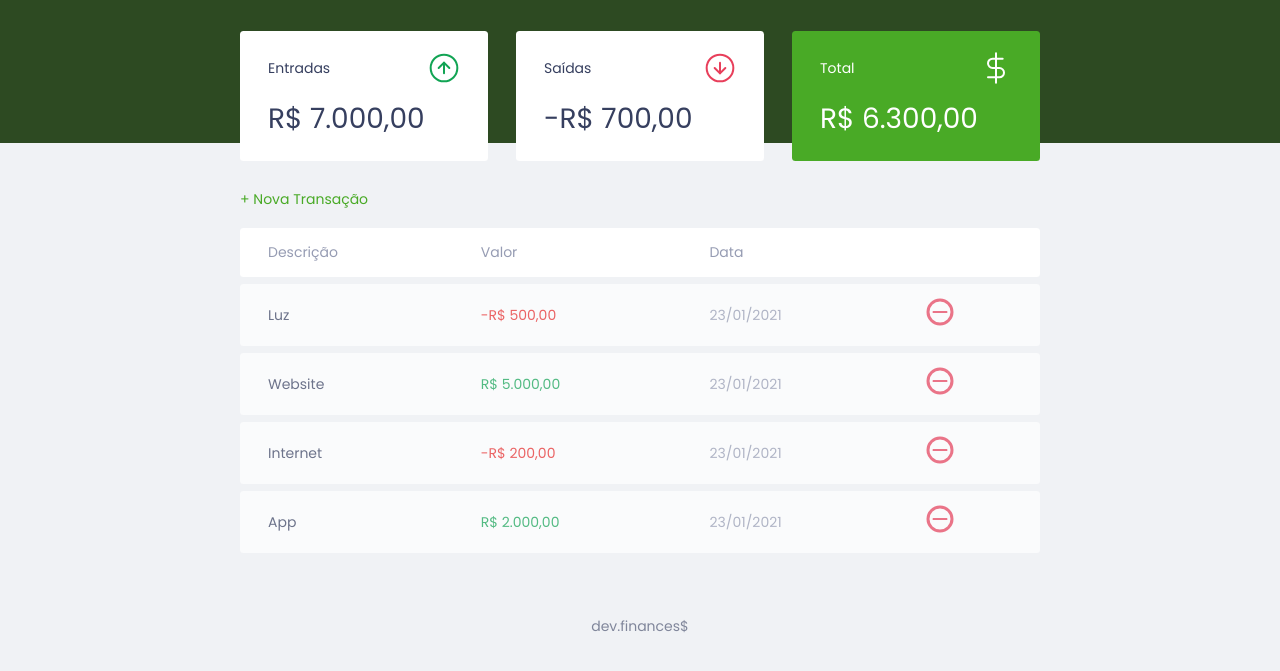
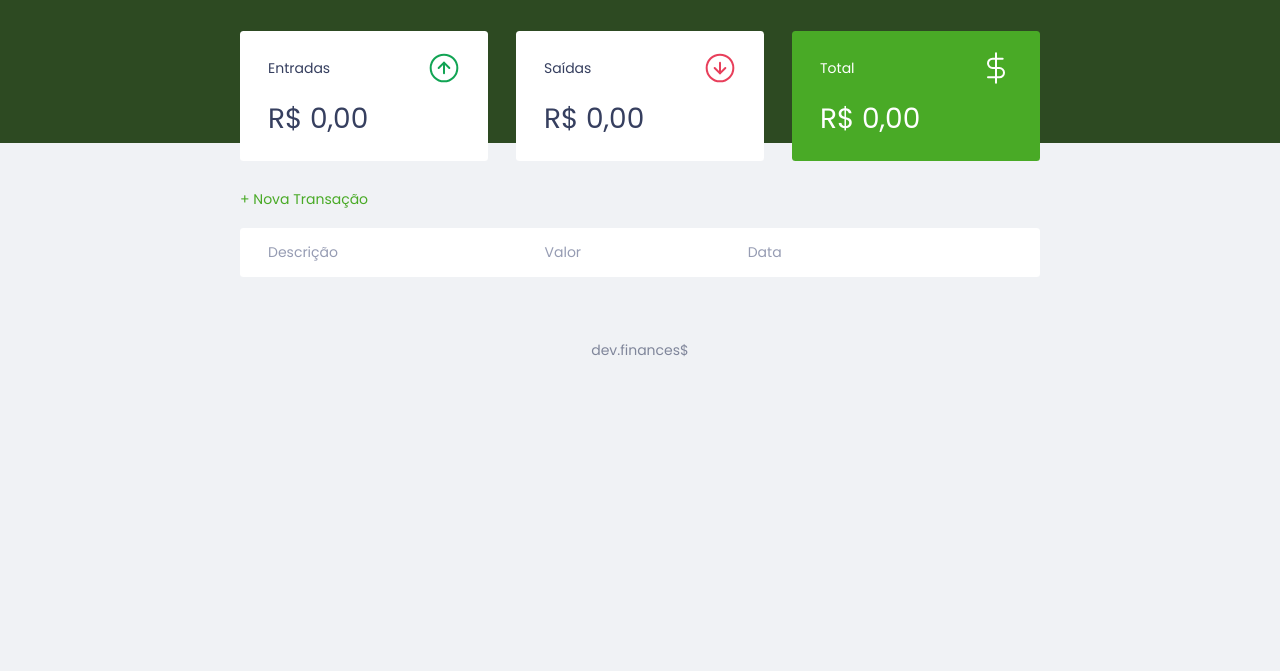
Before and after one commit to Ferraz25/Maratona-Discover-01, a plain HTML site: page index.html in a window 1280 px wide. Shown: the part 55-726 px from the top of the page. Drawn offline with Linux system fonts and the light colour scheme.

Commit message:
new updates

```diff
--- a/index.html
+++ b/index.html
@@ -29,7 +29,7 @@
             <span>Entradas</span>
             <img src="./assets/income.svg" alt="Image de entradas" />
           </h3>
-          <p id="incomeDisplay">R$5.000,00</p>
+          <p id="incomeDisplay">R$ 0,00</p>
         </div>
 
         <div class="card">
@@ -37,7 +37,7 @@
             <span>Saídas</span>
             <img src="./assets/expense.svg" alt="Image de saídas" />
           </h3>
-          <p id="expenseDisplay">R$2.000,00</p>
+          <p id="expenseDisplay">R$ 0,00</p>
         </div>
 
         <div class="card total">
@@ -45,7 +45,7 @@
             <span>Total</span>
             <img src="./assets/total.svg" alt="Image de total" />
           </h3>
-          <p id="totalDisplay">R$3.000,00</p>
+          <p id="totalDisplay">R$ 0,00</p>
         </div>
       </section>
 
--- a/scripts.js
+++ b/scripts.js
@@ -11,29 +11,21 @@ const Modal = {
   }
 }
 
+const Storage = {
+  get() {
+    return JSON.parse(localStorage.getItem('dev.finances:transaction')) || []
+  },
+
+  set(transactions) {
+    localStorage.setItem(
+      'dev.finances:transaction',
+      JSON.stringify(transactions)
+    )
+  }
+}
+
 const Transaction = {
-  all: [
-    {
-      description: 'Luz',
-      amount: -50000,
-      date: '23/01/2021'
-    },
-    {
-      description: 'Website',
-      amount: 500000,
-      date: '23/01/2021'
-    },
-    {
-      description: 'Internet',
-      amount: -20000,
-      date: '23/01/2021'
-    },
-    {
-      description: 'App',
-      amount: 200000,
-      date: '23/01/2021'
-    }
-  ],
+  all: Storage.get(),
 
   add(transaction) {
     Transaction.all.push(transaction)
@@ -231,11 +223,11 @@ const Form = {
 
 const App = {
   init() {
-    Transaction.all.forEach((transaction, index) => {
-      DOM.addTransaction(transaction, index)
-    })
+    Transaction.all.forEach(DOM.addTransaction)
 
     DOM.updateBalance()
+
+    Storage.set(Transaction.all)
   },
   reload() {
     DOM.clearTransactions()
@@ -244,5 +236,3 @@ const App = {
 }
 
 App.init()
-
-// Transaction.remove(0)
```
